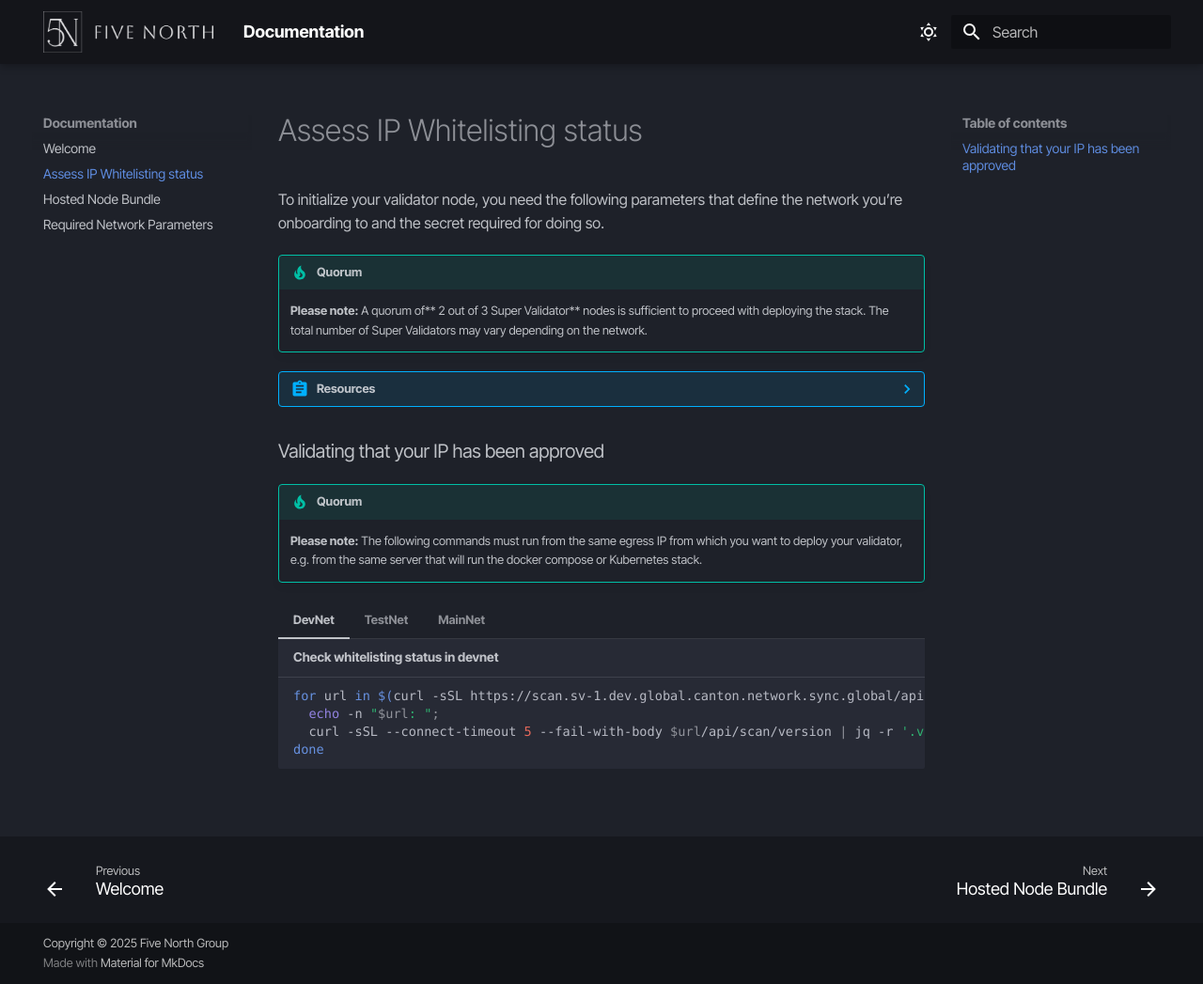
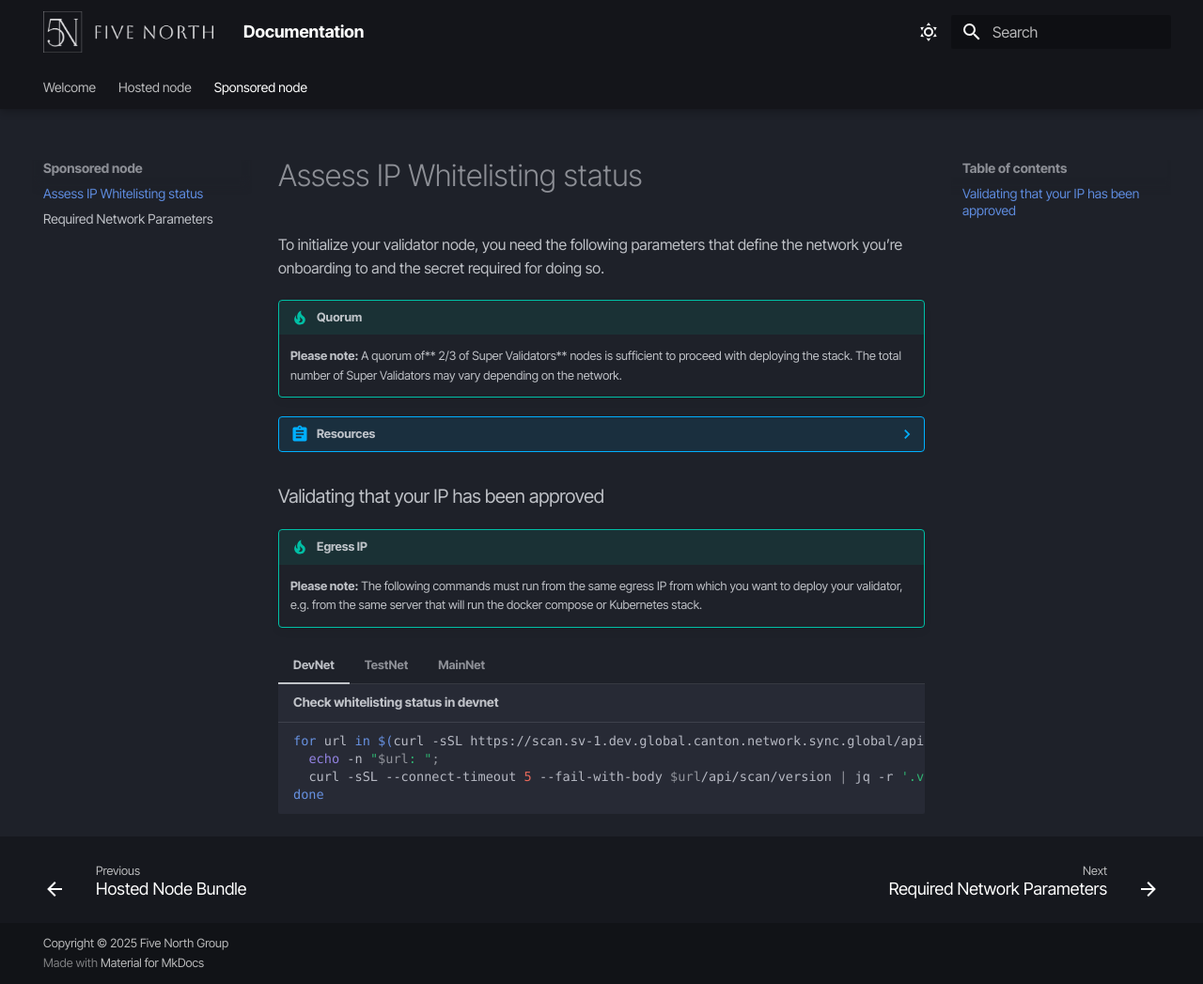
Before and after one commit to fivenorth-io/docs, an MkDocs documentation site: the page built from docs/sponsored-node/assess-ip-whitelisting-status.md, in a window 1280 px wide and 1047 px high. Shown: the whole window at 94% size. Built offline with MkDocs 1.6.1 and Material for MkDocs 9.7.7, drawn with Linux system fonts in a browser that asks for light colours; some web fonts are replaced.

Commit message:
Use top manu navigation and minor fixes

```diff
--- a/docs/assess-ip-whitelisting-status.md
+++ b/docs/sponsored-node/assess-ip-whitelisting-status.md
@@ -4,16 +4,18 @@ To initialize your validator node, you need the following parameters that define
 
 !!! tip "Quorum"
 
-    **Please note:** A quorum of** 2 out of 3 Super Validator** nodes is sufficient to proceed with deploying the stack. The total number of Super Validators may vary depending on the network.
+    **Please note:** A quorum of** 2/3 of Super Validators** nodes is sufficient to proceed with deploying the stack. The total number of Super Validators may vary depending on the network.
 
 ??? Abstract "Resources"
     **DevNet:** [https://docs.dev.sync.global/validator_operator/validator_onboarding.html#onboarding-process-overview](https://docs.dev.sync.global/validator_operator/validator_onboarding.html#onboarding-process-overview)
+
     **TestNet:** [https://docs.test.sync.global/validator_operator/validator_onboarding.html#onboarding-process-overview](https://docs.test.sync.global/validator_operator/validator_onboarding.html#onboarding-process-overview)
+
     **MainNet:** [https://docs.sync.global/validator_operator/validator_onboarding.html#onboarding-process-overview](https://docs.sync.global/validator_operator/validator_onboarding.html#onboarding-process-overview)
 
 ### Validating that your IP has been approved
 
-!!! tip "Quorum"
+!!! tip "Egress IP"
 
     **Please note:** The following commands must run from the same egress IP from which you want to deploy your validator, e.g. from the same server that will run the docker compose or Kubernetes stack.
 
--- a/mkdocs.yml
+++ b/mkdocs.yml
@@ -11,6 +11,8 @@ theme:
   favicon: assets/favicon.jpg
   features:
     - navigation.footer
+    - navigation.tabs
+    - navigation.tabs.sticky
   palette:
     # Dark Mode
     - media: "(prefers-color-scheme: light)"
```
Also changed, not shown: docs/sponsored-node/required-network-parameters.md (renamed from docs/required-network-parameters.md, +2 -0 lines), docs/hosted-node/hosted-node-access.md (renamed from docs/hosted-node-access.md).
